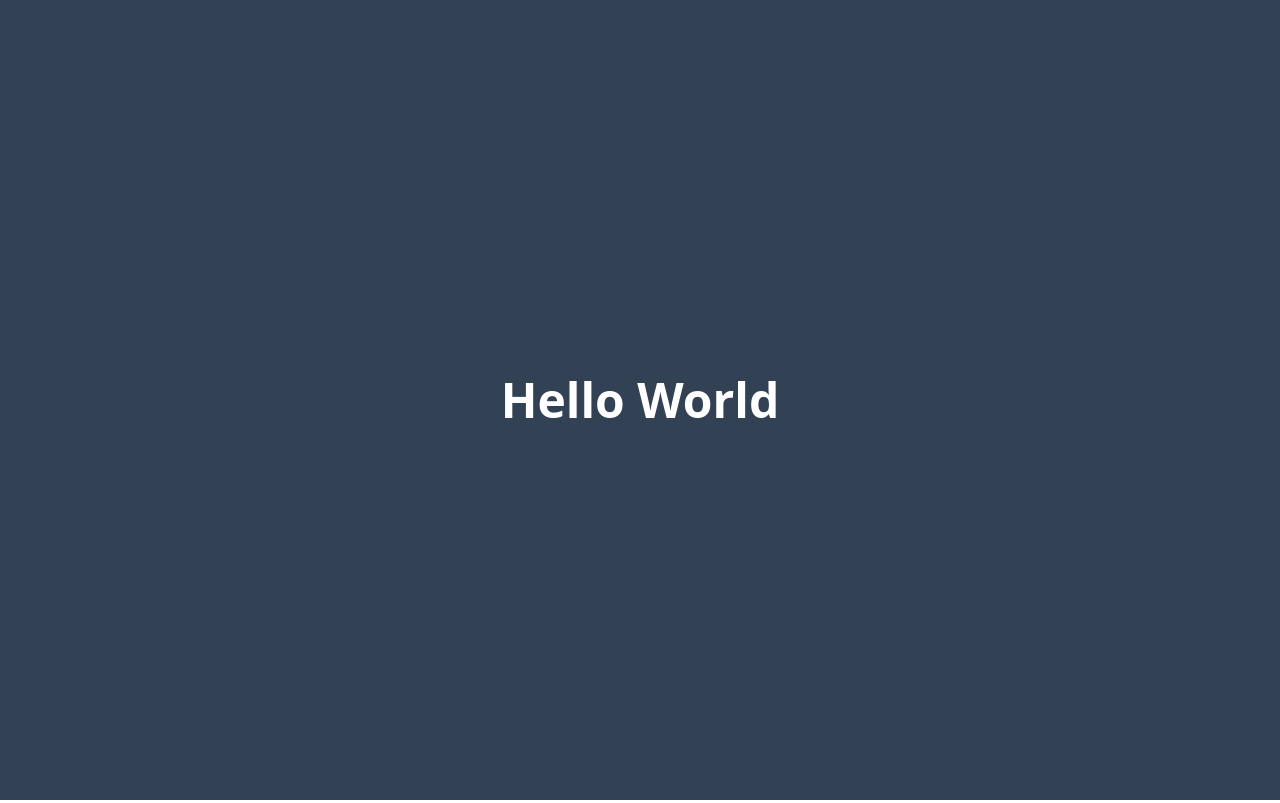
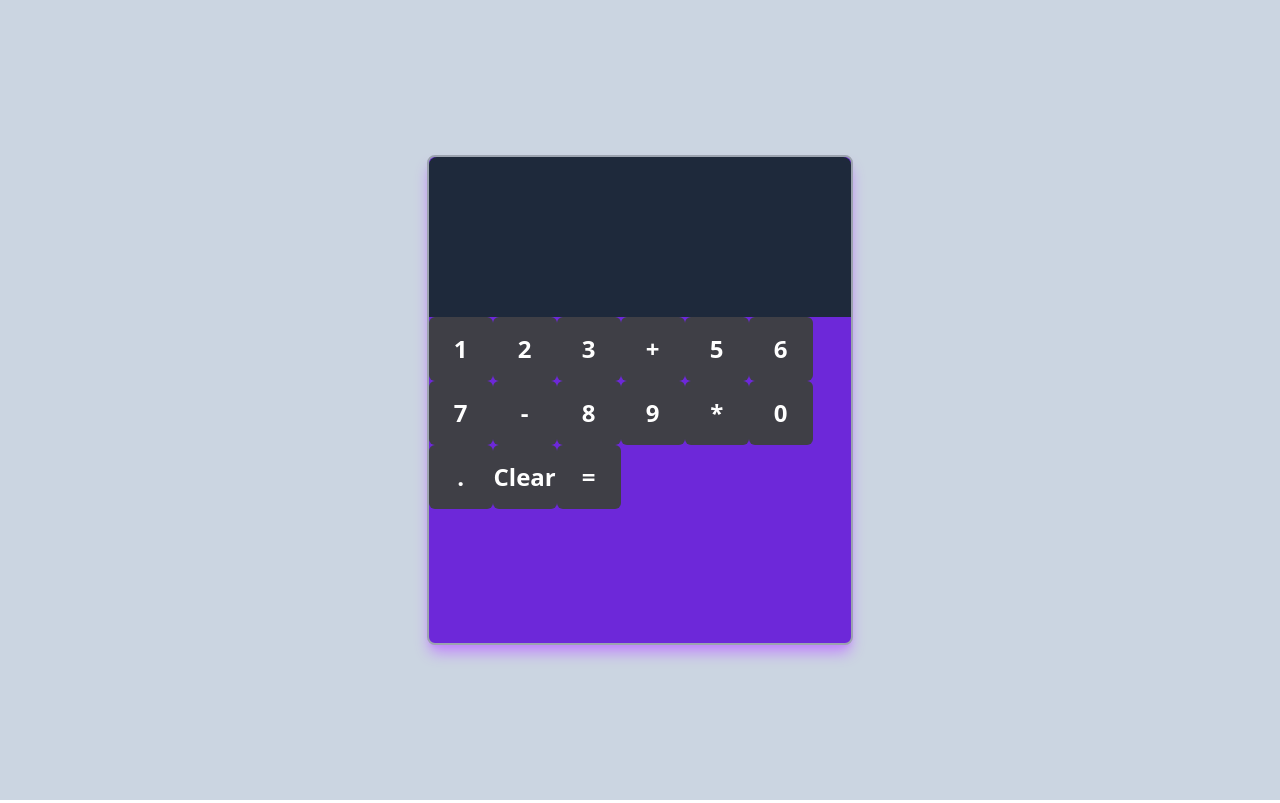
Before and after one commit to laindomJS/basic-react-calculator, a React (Vite) app: page / in a window 1280 px wide. Built offline with nearby package versions, Linux system fonts and the light colour scheme.

Commit message:
feat: added numbers display

```diff
--- a/src/App.jsx
+++ b/src/App.jsx
@@ -1,7 +1,12 @@
+import { CalculatorContainer } from './components/CalculatorContainer';
+import { CalculatorContextProvider } from './context/CalculatorContext';
+
 export const App = () => {
 	return (
-		<div className='w-full min-h-screen flex justify-center items-center bg-slate-700'>
-			<h1 className='font-bold text-5xl text-white'>Hello World</h1>
+		<div className='w-full min-h-screen flex justify-center items-center bg-slate-300'>
+      <CalculatorContextProvider>
+			  <CalculatorContainer />
+      </CalculatorContextProvider>
 		</div>
 	)
 }
--- /dev/null
+++ b/src/components/Button.jsx
@@ -0,0 +1,13 @@
+import { useContext } from 'react';
+import { CalculatorCtx } from '../context/CalculatorContext';
+
+export const Button = ({ children }) => {
+
+  const { handleNumbers } = useContext(CalculatorCtx);
+
+  return (
+    <button onClick={() => handleNumbers(children)} className='w-16 h-16 rounded-md bg-zinc-700 text-white font-bold text-2xl'>
+      {children}
+    </button>
+  )
+}
--- /dev/null
+++ b/src/components/ButtonsContainer.jsx
@@ -0,0 +1,23 @@
+import { Button } from './Button';
+
+export const ButtonsContainer = () => {
+  return (
+    <div className='w-full h-full'>
+      <Button>1</Button>
+      <Button>2</Button>
+      <Button>3</Button>
+      <Button>+</Button>
+      <Button>5</Button>
+      <Button>6</Button>
+      <Button>7</Button>
+      <Button>-</Button>
+      <Button>8</Button>
+      <Button>9</Button>
+      <Button>*</Button>
+      <Button>0</Button>
+      <Button>.</Button>
+      <Button>Clear</Button>
+      <Button>=</Button>
+    </div>
+  )
+}
--- /dev/null
+++ b/src/components/CalculatorContainer.jsx
@@ -0,0 +1,11 @@
+import { Screen } from './Screen';
+import { ButtonsContainer } from './ButtonsContainer';
+
+export const CalculatorContainer = () => {
+  return (
+    <article className='w-1/3 h-[490px] bg-violet-700 border-2 border-gray-400 rounded-lg shadow-lg shadow-purple-400'>
+      <Screen />
+      <ButtonsContainer />
+    </article>
+  )
+}
--- /dev/null
+++ b/src/components/Screen.jsx
@@ -0,0 +1,13 @@
+import { useContext } from 'react';
+import { CalculatorCtx } from '../context/CalculatorContext';
+
+export const Screen = () => {
+
+  const { numbers } = useContext(CalculatorCtx);
+
+	return (
+    <div className='w-full h-40 rounded-t-lg bg-slate-800 font-bold text-2xl text-white flex items-end p-4'>
+      {numbers}
+    </div>
+  )
+}
--- /dev/null
+++ b/src/context/CalculatorContext.jsx
@@ -0,0 +1,18 @@
+import { createContext, useState } from 'react';
+
+export const CalculatorCtx = createContext(null);
+
+export const CalculatorContextProvider = ({ children }) => {
+
+  const [numbers, setNumbers] = useState('');
+
+  const handleNumbers = (value) => {
+    setNumbers(numbers + value);
+  }
+
+  return (
+    <CalculatorCtx.Provider value={{ numbers, handleNumbers }}>
+      {children}
+    </CalculatorCtx.Provider>
+  )
+}
```
